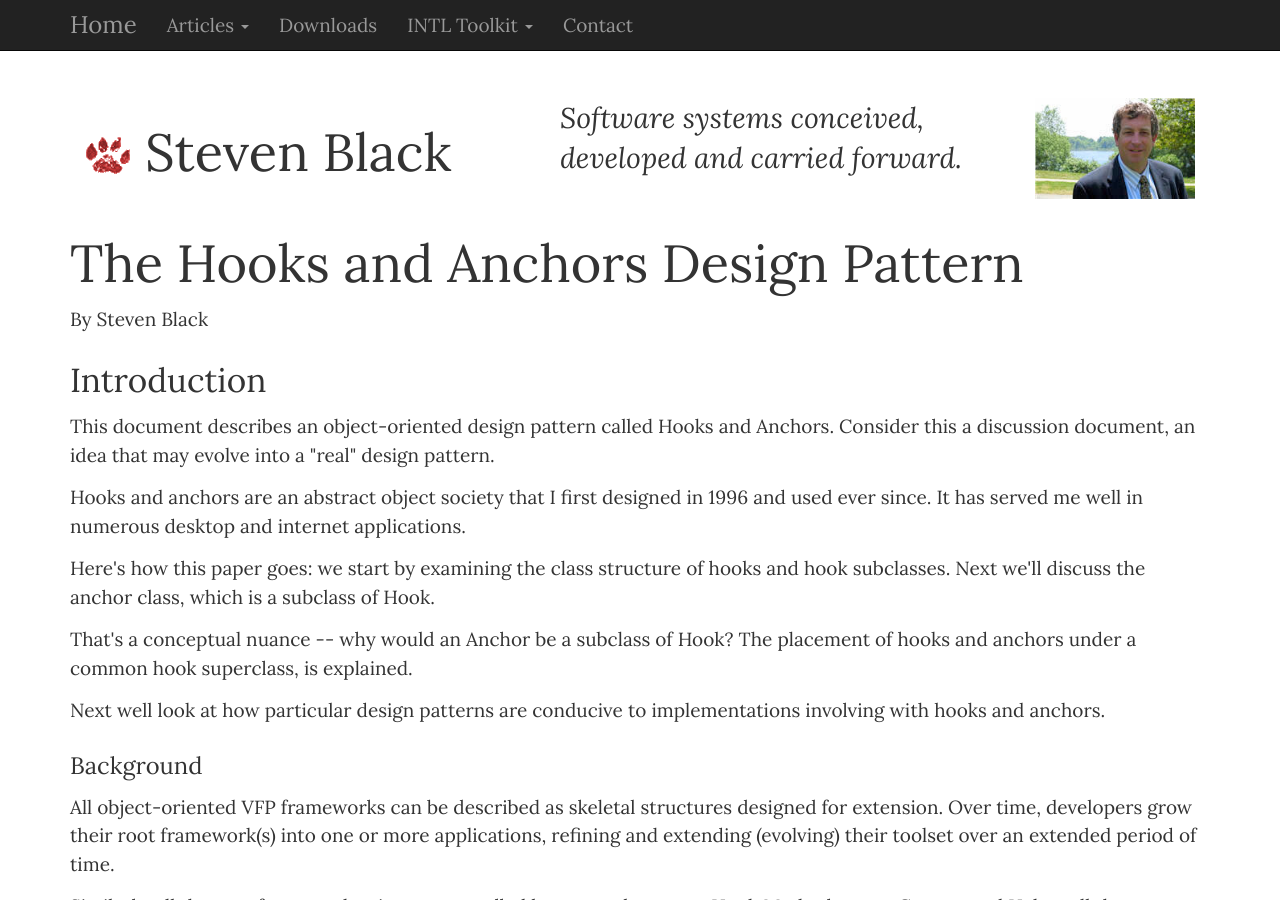
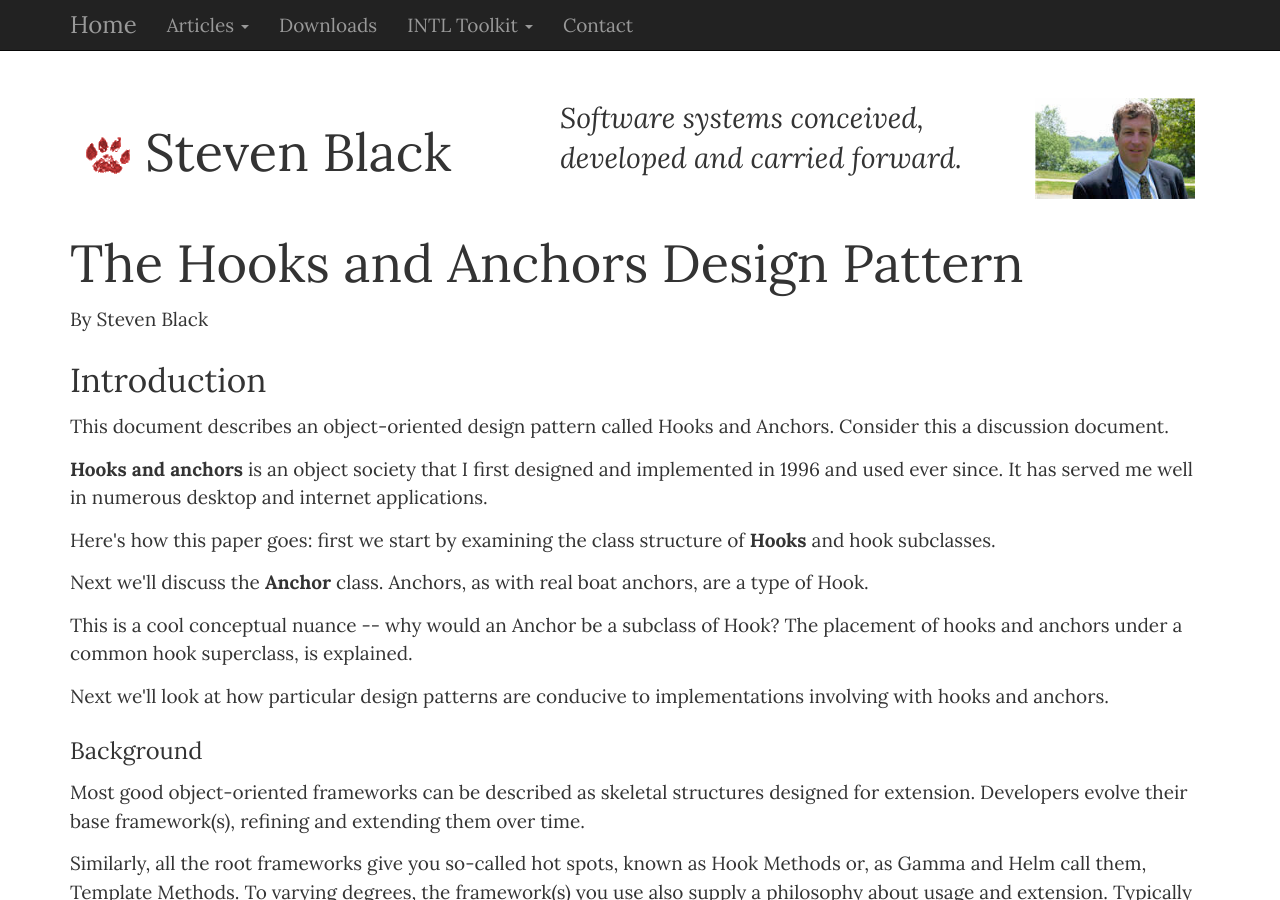
Before and after one commit to StevenBlack/stevenblack.github.io, a Jekyll site: the page built from _posts/2009-06-17-hooks-and-anchors.html, in a window 1280 px wide and 900 px high. Built offline with Jekyll 4.4.1, drawn with Linux system fonts in a browser that asks for light colours.

Commit message:
Succinctness of the Hooks and Anchors article, at the top.

```diff
--- a/_posts/2009-06-17-hooks-and-anchors.html
+++ b/_posts/2009-06-17-hooks-and-anchors.html
@@ -14,39 +14,56 @@ pygments: true
 
 <h2>Introduction</h2>
 
-<p>This document describes an object-oriented design pattern
-called Hooks and Anchors. Consider this a discussion document, an idea that may evolve into
-a &quot;real&quot; design pattern.</p>
 
-<p>Hooks and anchors are an abstract object society that I
-first designed in 1996 and used ever since. It has served me well in numerous desktop and internet
-applications.</p>
 
-<p>Here's how this paper goes: we start by examining the class structure of hooks and hook
-subclasses. Next we'll discuss the anchor class, which is a subclass of
-Hook.</p>
+<p>
+This document describes an object-oriented design pattern
+called Hooks and Anchors. Consider this a discussion document.
+</p>
 
-<p>That's a conceptual nuance -- why would an Anchor be a subclass of
-Hook? The placement of hooks and anchors under a
-common hook superclass, is explained.</p>
+<p>
+<strong>Hooks and anchors</strong> is an object society that I
+first designed and implemented in 1996 and used ever since.
+It has served me well in numerous desktop and internet applications.
+</p>
 
-<p>Next well look at how particular design patterns are conducive to
-implementations involving with hooks and anchors.</p>
+<p>
+Here's how this paper goes: first we start by examining the class structure of <strong>Hooks</strong> and hook
+subclasses.
+</p>
+
+<p>
+Next we'll discuss the <strong>Anchor</strong> class.
+Anchors, as with real boat anchors, are a type of Hook.
+</p>
+
+<p>
+This is a cool conceptual nuance -- why would an Anchor be a subclass of
+Hook? The placement of hooks and anchors under a common hook superclass, is explained.
+</p>
+
+<p>
+Next we'll look at how particular design patterns are conducive to
+implementations involving with hooks and anchors.
+</p>
+
 
 <h3>Background</h3>
 
-<p>All object-oriented VFP frameworks can be described as skeletal
-structures
-designed for extension. Over time, developers grow their root framework(s)
-into one or more applications, refining and extending (evolving) their
-toolset over an extended period of time.</p>
+<p>
+Most good object-oriented frameworks can be described as skeletal
+structures designed for extension.
+Developers evolve their base framework(s), refining and extending them over time.
+</p>
 
-<p>Similarly, all the root frameworks give you so-called hot spots,
+<p>
+Similarly, all the root frameworks give you so-called hot spots,
 known as Hook Methods or, as Gamma and Helm call them, Template Methods.
 To varying degrees, the framework(s) you use also supply a
 philosophy about usage and extension. Typically the suggested philosophy
 is: you hook the framework's hook methods to suit your implementation-specific
-needs.</p>
+needs.
+</p>
 
 <p>In the Hooks and Anchors design pattern, the hook is implemented with
 a hook object society, which is designed at the outset to fully
```
